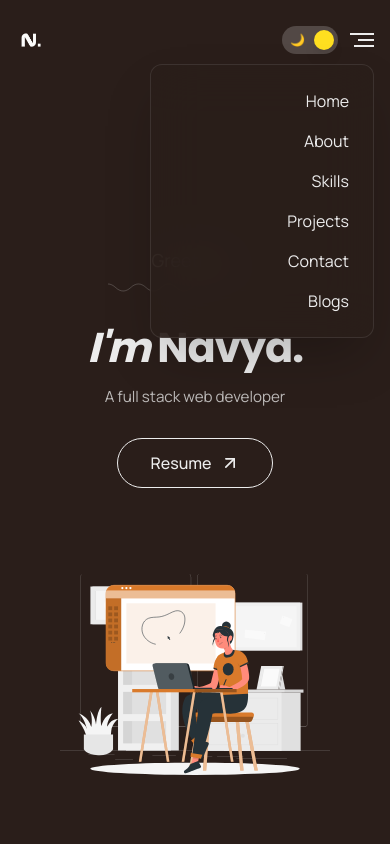
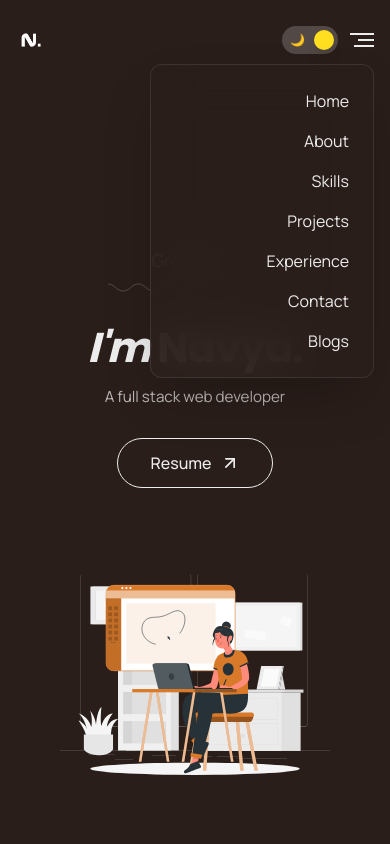
Before and after one commit to codeitnav/portfolio_, a Next.js app: page / in a window 390 px wide. Both pictures are taken after a click on the button "Open menu". Shown: the top 844 px of the page. Built offline with nearby package versions, Linux system fonts and the light colour scheme.

Commit message:
updated hamburger menu

```diff
--- a/src/components/ui/Hamburger.tsx
+++ b/src/components/ui/Hamburger.tsx
@@ -47,6 +47,10 @@ export default function Hamburger() {
             Projects
           </Link>
 
+          <Link href="#experience" onClick={() => setOpen(false)} className="hover:opacity-70">
+            Experience
+          </Link>
+
           <Link href="#contact" onClick={() => setOpen(false)} className="hover:opacity-70">
             Contact
           </Link>
```
